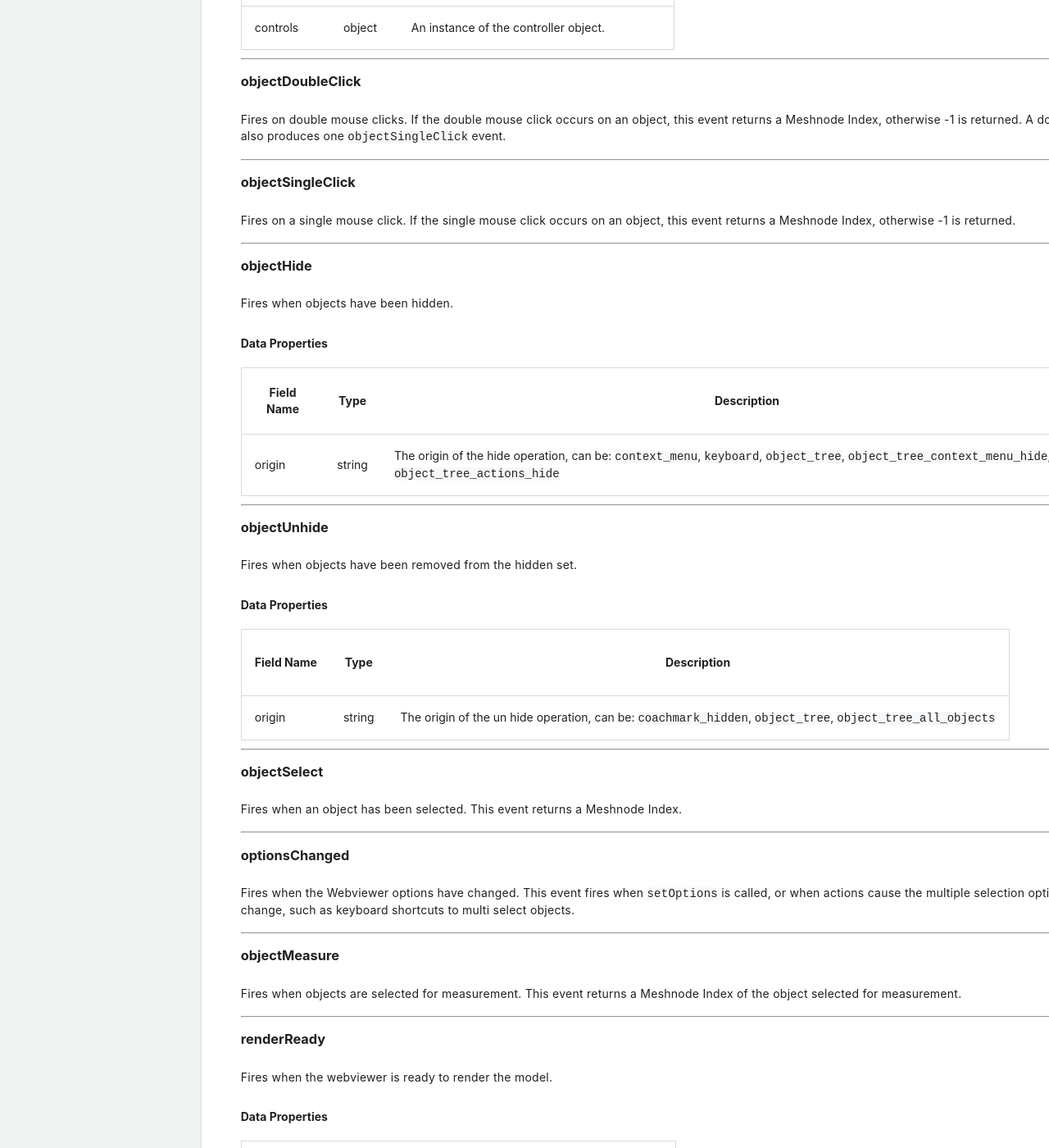
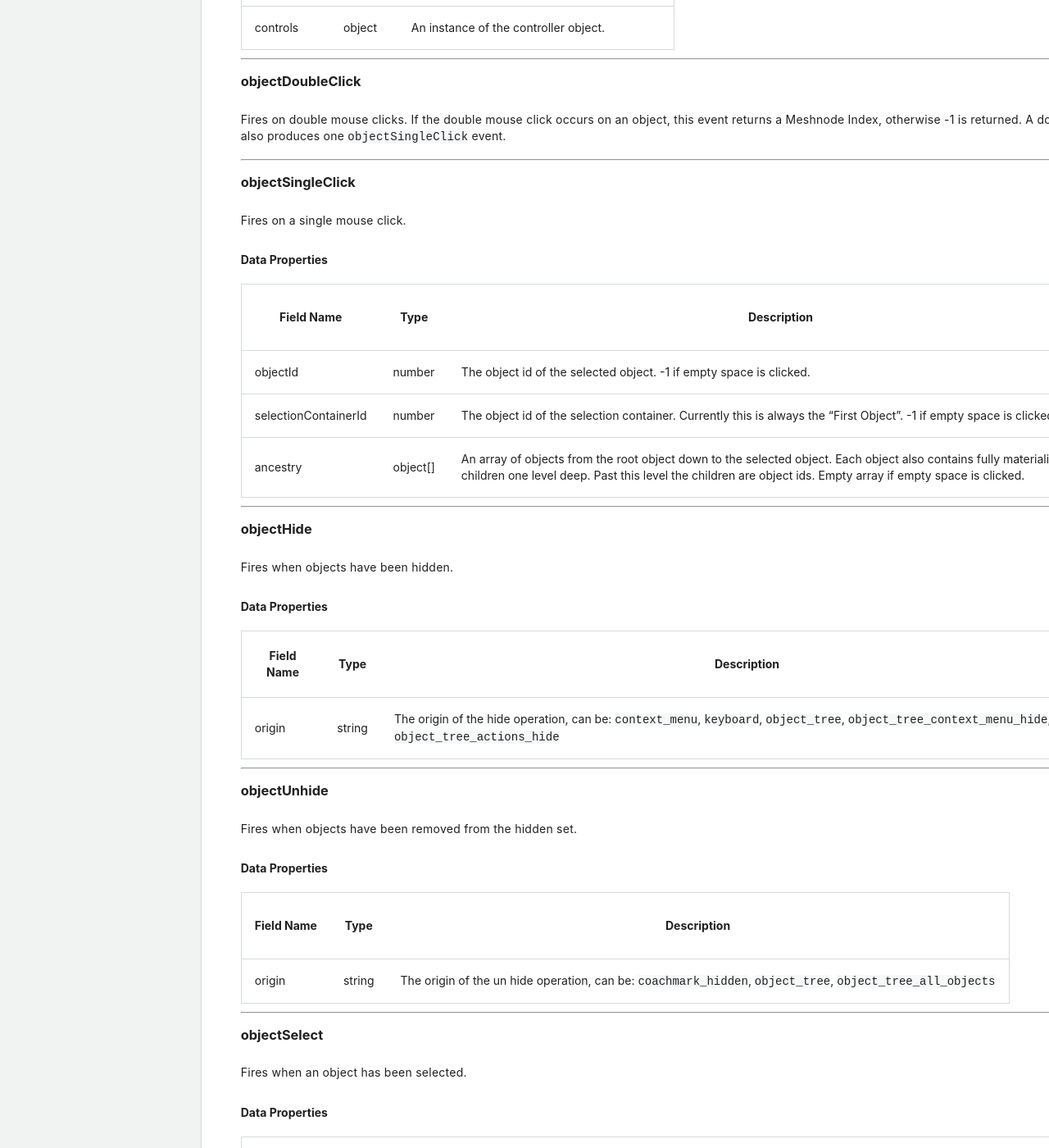
Before and after one commit to procore/documentation, a Jekyll site: the page built from bim_webviewer/bim_web_viewer.md, in a window 1280 px wide and 1400 px high, scrolled down 23572 px. Shown: the whole window at 82% size. Built offline with Jekyll 4.4.1, drawn with Linux system fonts in a browser that asks for light colours; comment, search, counter and statistics services are not loaded; some of the changed text lies outside the part shown.

Commit message:
Update docs for objectSelect, objectDeselect, and selectedUpdated

```diff
--- a/bim_webviewer/bim_web_viewer.md
+++ b/bim_webviewer/bim_web_viewer.md
@@ -1160,7 +1160,16 @@ Fires on double mouse clicks. If the double mouse click occurs on an object, thi
 
 <p class="heading-link-container"><a class="heading-link" href="#objectsingleclick"></a></p>
 
-Fires on a single mouse click. If the single mouse click occurs on an object, this event returns a Meshnode Index, otherwise -1 is returned.
+Fires on a single mouse click.
+
+#### Data Properties
+
+| Field Name | Type | Description |
+| - | - | - |
+| objectId | number | The object id of the selected object. -1 if empty space is clicked. |
+| selectionContainerId | number | The object id of the selection container. Currently this is always the "First Object". -1 if empty space is clicked |
+| ancestry | object[] | An array of objects from the root object down to the selected object. Each object also contains fully materialized children one level deep. Past this level the children are object ids. Empty array if empty space is clicked. |
+
 
 ---
 
@@ -1196,7 +1205,23 @@ Fires when objects have been removed from the hidden set.
 
 <p class="heading-link-container"><a class="heading-link" href="#objectselect"></a></p>
 
-Fires when an object has been selected. This event returns a Meshnode Index.
+Fires when an object has been selected.
+
+#### Data Properties
+
+| Field Name | Type | Description |
+| - | - | - |
+| objectId | number | The object id of the selected object |
+| selectionContainerId | number | The object id of the selection container. Currently this is always the "First Object". |
+| ancestry | object[] | An array of objects from the root object down to the selected object. Each object also contains fully materialized children one level deep. Past this level the children are object ids |
+
+---
+
+### objectDeselect
+
+<p class="heading-link-container"><a class="heading-link" href="#objectdeselect"></a></p>
+
+Fires when an object has been deselected. This event returns an array of object ids that were deselected.
 
 ---
 
@@ -1260,7 +1285,7 @@ Fires when a tool has been activated.
 
 <p class="heading-link-container"><a class="heading-link" href="#selectedupdated"></a></p>
 
-Fires when the selection set of objects has been updated.
+Fires when the selection set of objects has been updated. This event returns an array of the full set of selected object ids at the time of selection update.
 
 ---
 
@@ -1268,7 +1293,7 @@ Fires when the selection set of objects has been updated.
 
 <p class="heading-link-container"><a class="heading-link" href="#singleclick"></a></p>
 
-Fires when a single click occurs in the webviewer container element. this event returns a `MouseEvent` object.
+Fires when a single click occurs in the webviewer container element. This event returns a `MouseEvent` object.
 
 ---
 
```
